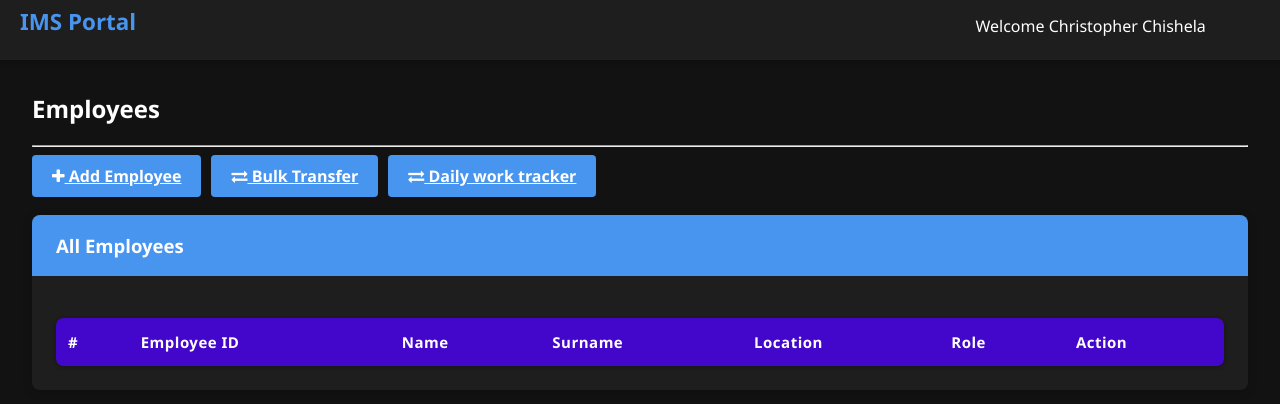
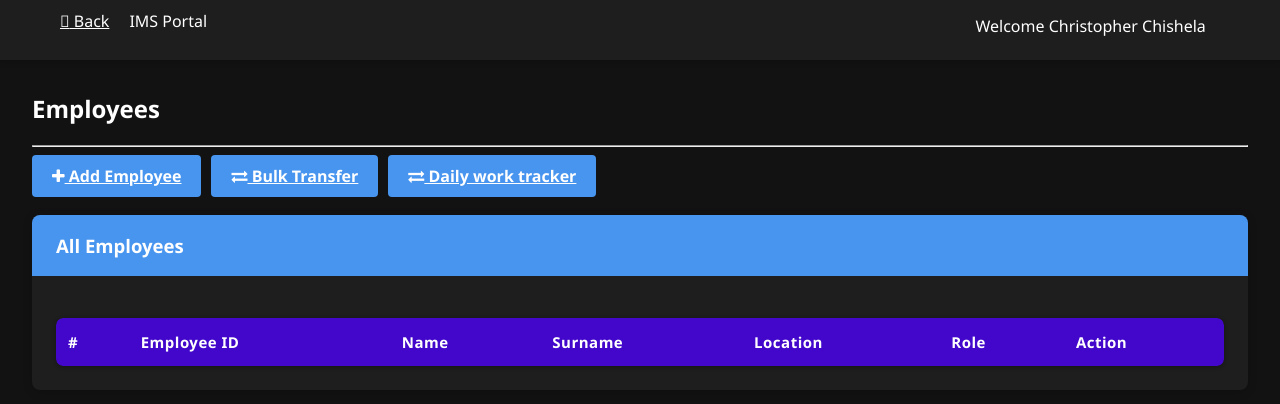
Before and after one commit to Merg1030/pentaconstruction, a plain HTML site: page Employees.html in a window 1280 px wide. Drawn offline with Linux system fonts and the light colour scheme; no server answers.

Commit message:
Update Employees.html

```diff
--- a/Employees.html
+++ b/Employees.html
@@ -1,3 +1,4 @@
+
 <!DOCTYPE html>
 <html lang="en">
 <head>
@@ -217,13 +218,18 @@ tr:hover {
         gap: 7px;
     }
 }
+.btn.btn-outline{color:white;
+margin-right:20px;}
   </style>
 </head>
 <body>
   <div id="wrapper">
     <nav class="navbar" role="navigation">
       <div class="navbar-header">
-        <a class="navbar-brand" href="#">IMS Portal</a>
+        <a class="navbar-brand" href="#">
+                <a href="dashboard.html" class="btn btn-outline">
+  <i class="fas fa-arrow-left"></i> Back
+</a>IMS Portal</a>
         <span class="user-info" style="margin-left:auto;">
           Welcome Christopher Chishela&nbsp;
         </span>
@@ -231,7 +237,8 @@ tr:hover {
     </nav>
     <div id="page-wrapper">
       <div id="page-inner">
-        <h2 style="margin-top:0;">Employees</h2>
+        <h2 style="margin-top:0;">
+          Employees</h2>
         <hr />
         <div class="top-actions">
           <a href="addEmployee.html.html" class="btn-action"><i class="fa fa-plus"></i> Add Employee</a>
```
